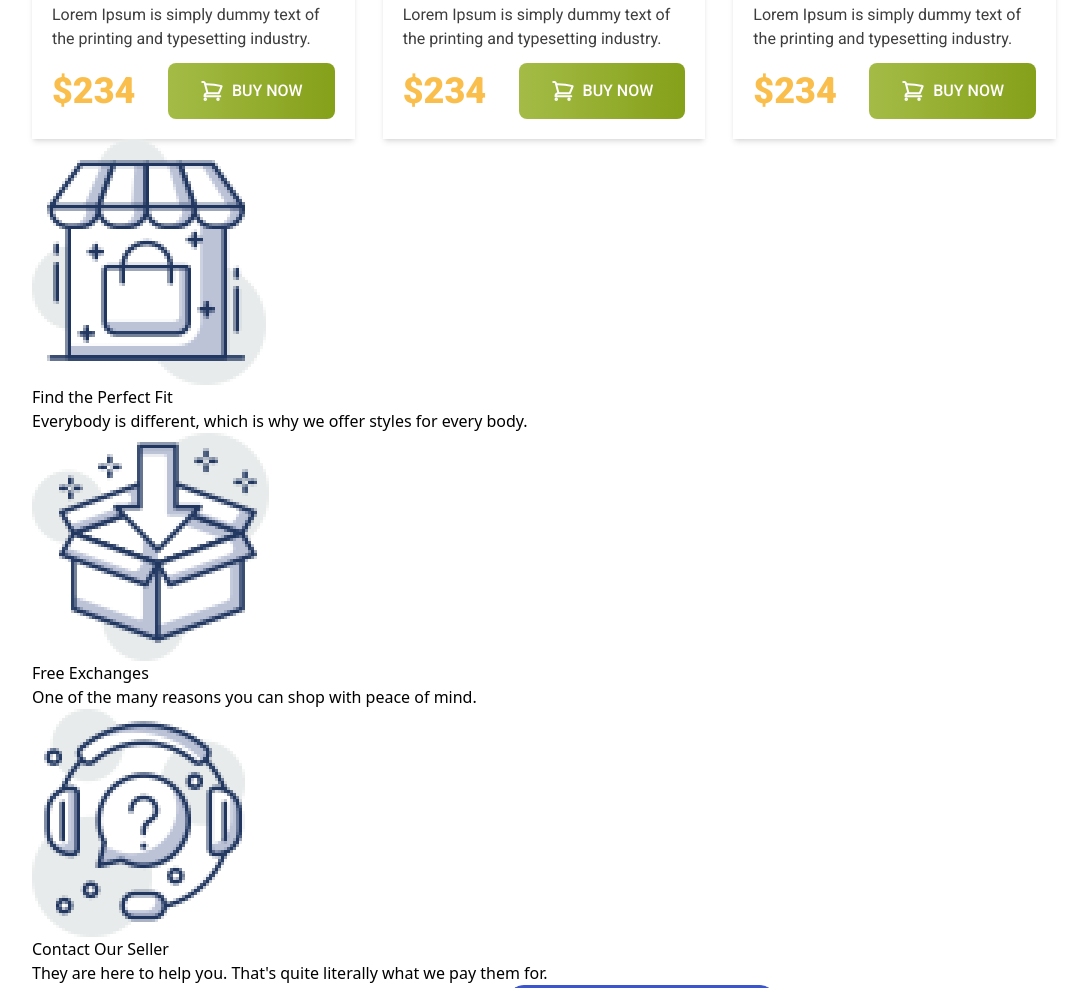
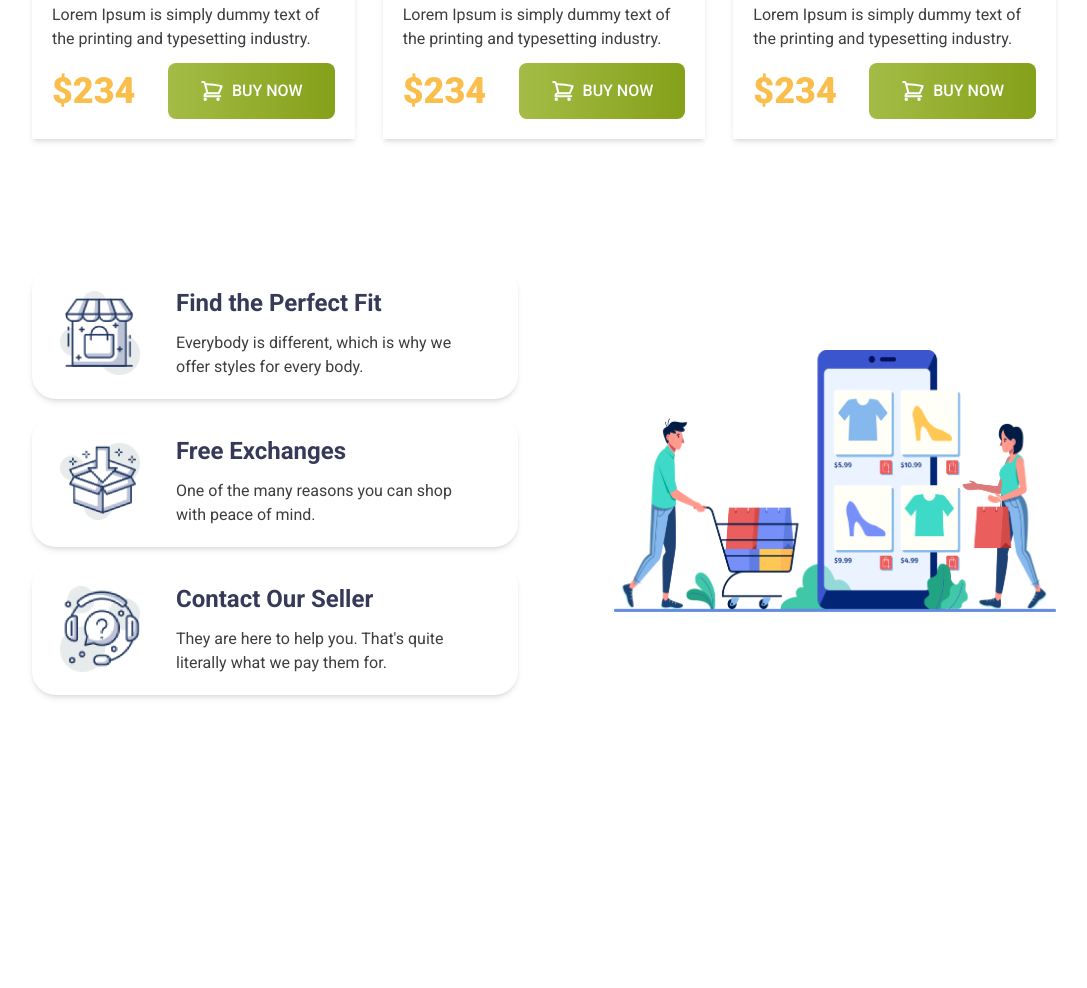
Before and after one commit to shihab01118/Penguin-Fashion, a plain HTML site: page index.html in a window 1280 px wide. Shown: the part 1853-2841 px from the top of the page, without its empty margins (96-1183 px from the left). After the commit the page ends 2644 px from the top, so only its background shows below. Drawn offline with nearby package versions, Linux system fonts and the light colour scheme.

Commit message:
shopping section added

```diff
--- a/index.html
+++ b/index.html
@@ -173,34 +173,34 @@
         </section>
 
         <!-- shopping section -->
-        <section class="px-5 md:px-14 lg:px-32">
+        <section class="px-5 md:px-14 lg:px-32 flex lg:flex-row lg:gap-24 items-center justify-between font-roboto lg:mt-32 lg:mb-24">
             <!-- shopping content -->
-            <div>
-                <div>
-                    <img src="icons/house.png" alt="">
+            <div class="grid gap-4 max-w-lg">
+                <div class="flex gap-9 items-center py-5 ps-7 pe-12 rounded-3xl shadow-md">
+                    <img src="icons/house.png" alt="" class="w-20">
                     <div>
-                        <h3>Find the Perfect Fit</h3>
-                        <p>Everybody is different, which is why we offer styles for every body.</p>
+                        <h3 class="text-[#363958] font-bold text-2xl mb-3">Find the Perfect Fit</h3>
+                        <p class="text-[#3E3E3E] leading-6">Everybody is different, which is why we offer styles for every body.</p>
                     </div>
                 </div>
-                <div>
-                    <img src="icons/box.png" alt="">
+                <div class="flex gap-9 items-center py-5 ps-7 pe-12 rounded-3xl shadow-md">
+                    <img src="icons/box.png" alt="" class="w-20">
                     <div>
-                        <h3>Free Exchanges</h3>
-                        <p>One of the many reasons you can shop with peace of mind.</p>
+                        <h3 class="text-[#363958] font-bold text-2xl mb-3">Free Exchanges</h3>
+                        <p class="text-[#3E3E3E] leading-6">One of the many reasons you can shop with peace of mind.</p>
                     </div>
                 </div>
-                <div>
-                    <img src="icons/question.png" alt="">
+                <div class="flex gap-9 items-center py-5 ps-7 pe-12 rounded-3xl shadow-md">
+                    <img src="icons/question.png" alt="" class="w-20">
                     <div>
-                        <h3>Contact Our Seller</h3>
-                        <p>They are here to help you. That's quite literally what we pay them for.</p>
+                        <h3 class="text-[#363958] font-bold text-2xl mb-3">Contact Our Seller</h3>
+                        <p class="text-[#3E3E3E] leading-6">They are here to help you. That's quite literally what we pay them for.</p>
                     </div>
                 </div>
             </div>
             <!-- shopping image -->
-            <div>
-                <img src="images/shopping.png" alt="">
+            <div class="lg:w-3/5">
+                <img src="images/shopping.png" alt="" class="w-full">
             </div>
         </section>
     </main>
```
